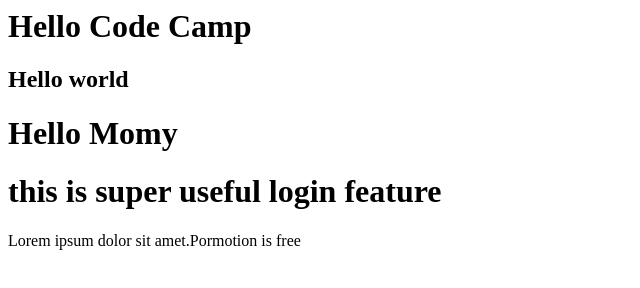
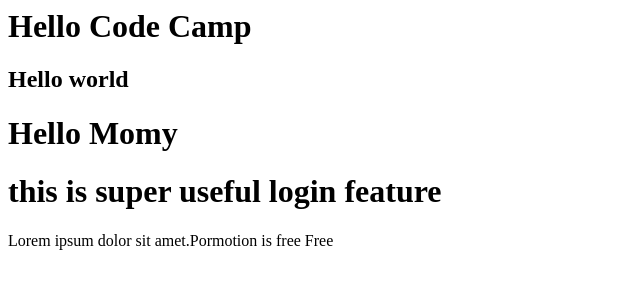
Before and after one commit to SupawiriyaSaranarak/learn-git-test, a plain HTML site: page index.html in a window 1280 px wide. Shown: the full height of the page, 0-640 px from the left. Drawn offline with Linux system fonts and the light colour scheme.

Commit message:
add some more promotion

```diff
--- a/index.html
+++ b/index.html
@@ -3,6 +3,6 @@
 <h1>Hello Momy</h1>
 <div>
     <h1>this is super useful login feature</h1>
-    <p>Lorem ipsum dolor sit amet.Pormotion is free</p>
+    <p>Lorem ipsum dolor sit amet.Pormotion is free Free</p>
 
 </div>
```
